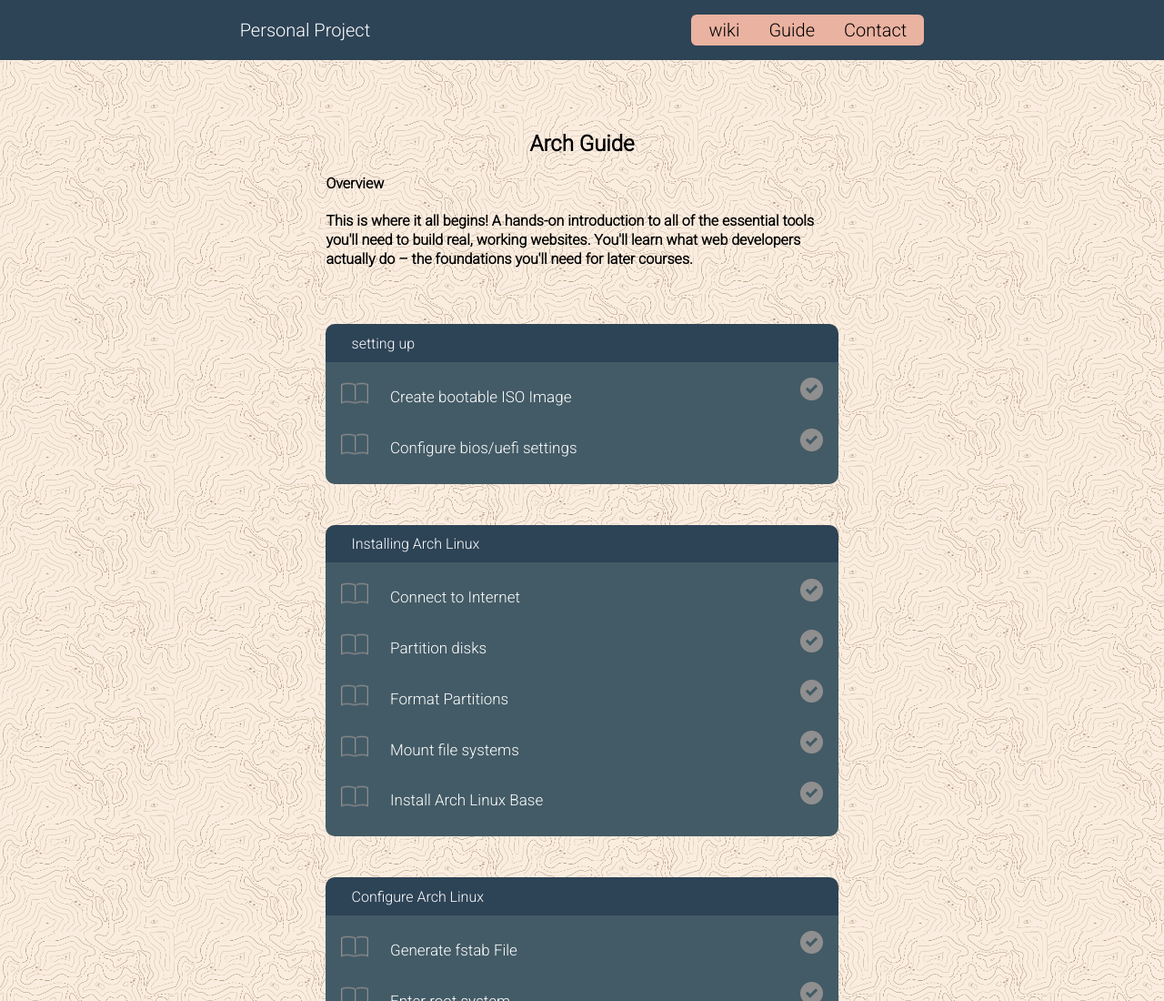
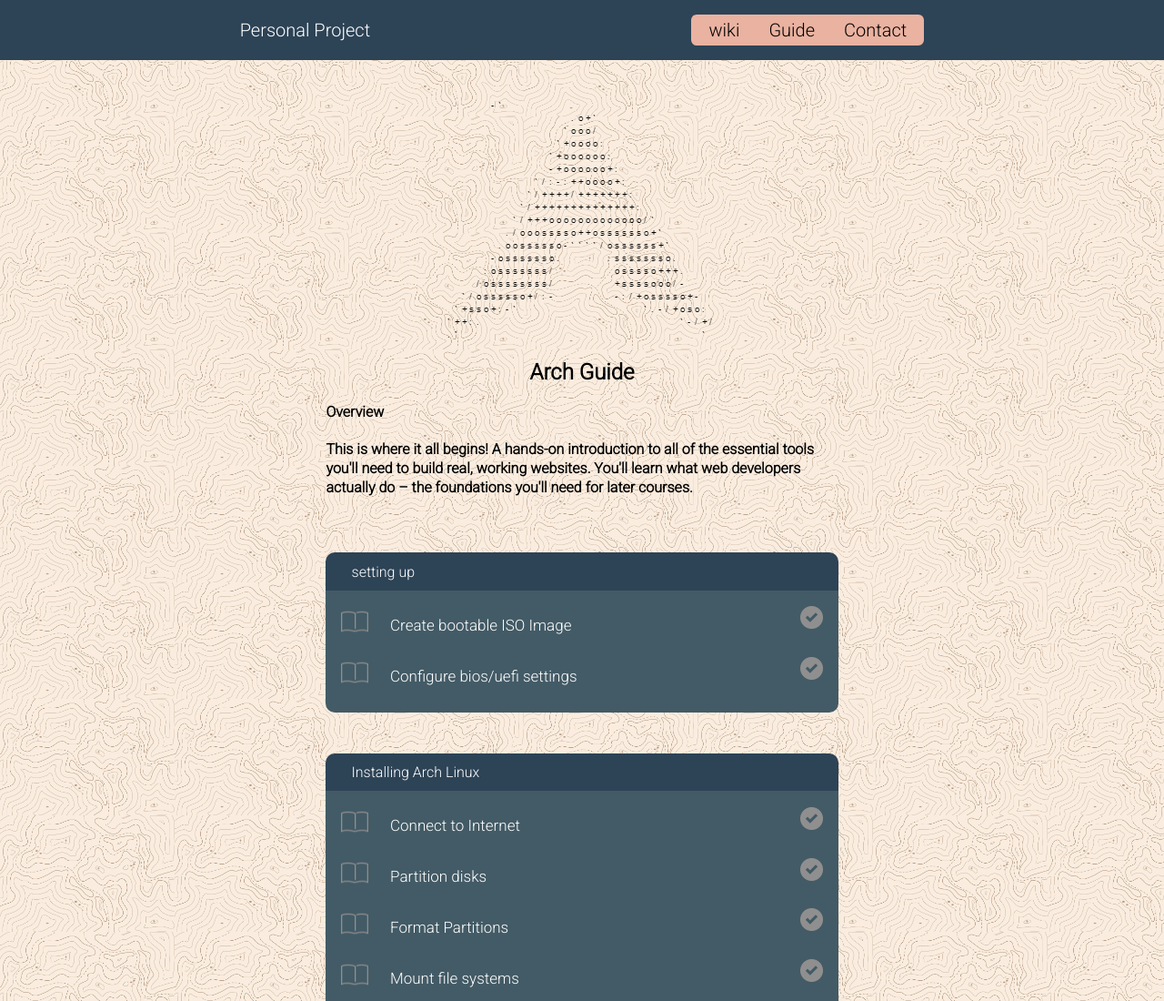
Before and after one commit to Bebopbai/Arch-Installation-website, a plain HTML site: page index.html in a window 1280 px wide. Shown: the top 1100 px of the page at 91% size. Drawn offline with Linux system fonts and the light colour scheme; the site is published under a folder, as on GitHub Pages, so addresses that start at the root find nothing.

Commit message:
fixed arch logo not showing

```diff
--- a/index.html
+++ b/index.html
@@ -39,7 +39,7 @@
 
             <div class="sect-container">
                 <div class="ascii-art">
-                    <img src="/assets/Background/arch_logo.png" alt="">
+                    <img src="assets/Background/arch_logo.png" alt="">
                  <!--
                     -`
                   .o+`
```
